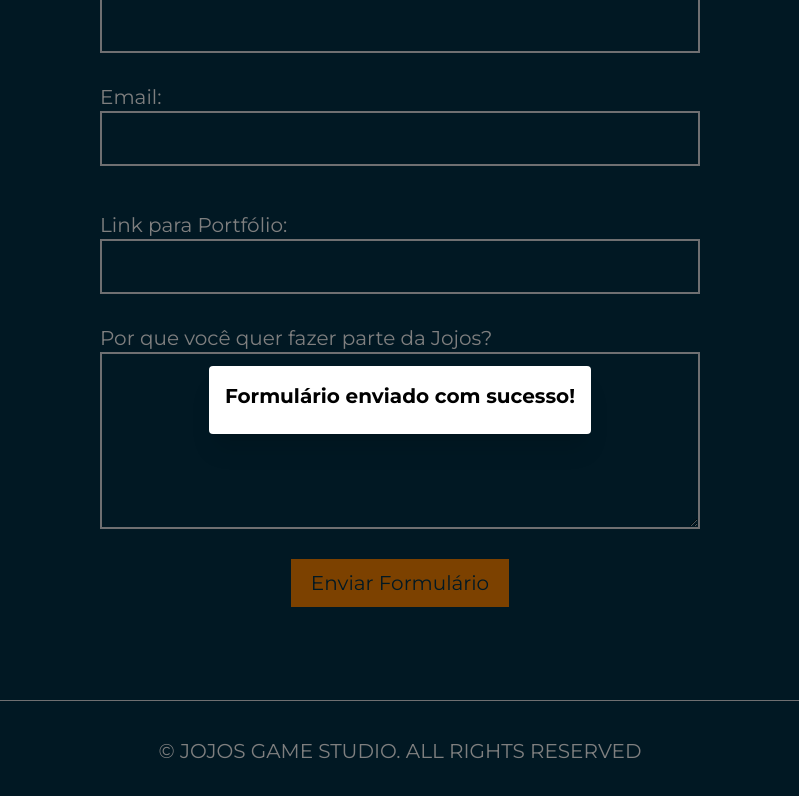
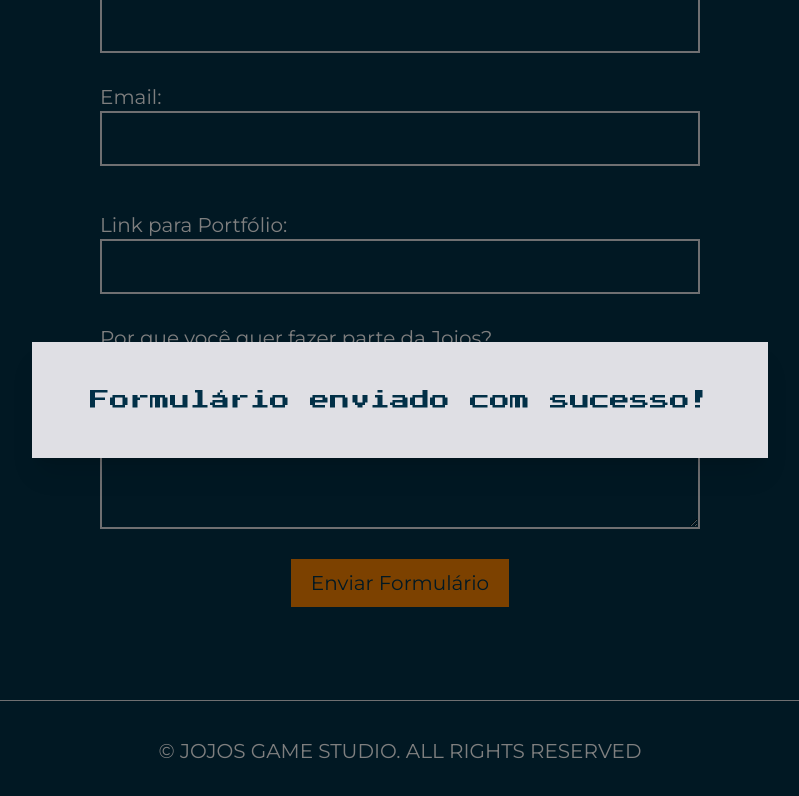
Before and after one commit to rlneto/desafionext-rudolf, a Next.js app: page /carreira in a window 1280 px wide. Both pictures are taken after a click on the button "Enviar Formulário". Shown: the part 252-1048 px from the top of the page, without its empty margins (240-1039 px from the left). Built offline with nearby package versions, Linux system fonts and the light colour scheme.

Commit message:
Refactor modal styling and form success message in Carreira page

```diff
--- a/app/carreira/page.tsx
+++ b/app/carreira/page.tsx
@@ -132,12 +132,12 @@ export default function Carreira() {
         onClose={() => setOpen(false)}
         aria-labelledby="modal-modal-title"
         aria-describedby="modal-modal-description"
-        className="flex items-center justify-center"
+        className="flex flex-col items-center justify-center border-none outline-none"
       >
         <div
-          className="bg-white p-4 rounded shadow-xl"
+          className="bg-[#DFDFE4] px-[58px] py-[44px] shadow-xl flex flex-row"
         >
-          <h2 id="modal-modal-title" className="text-xl font-bold mb-2">
+          <h2 id="modal-modal-title" className={ `${press.className} text-xl text-[#023047] font-bold`}>
             Formulário enviado com sucesso!
           </h2>
         </div>
```
